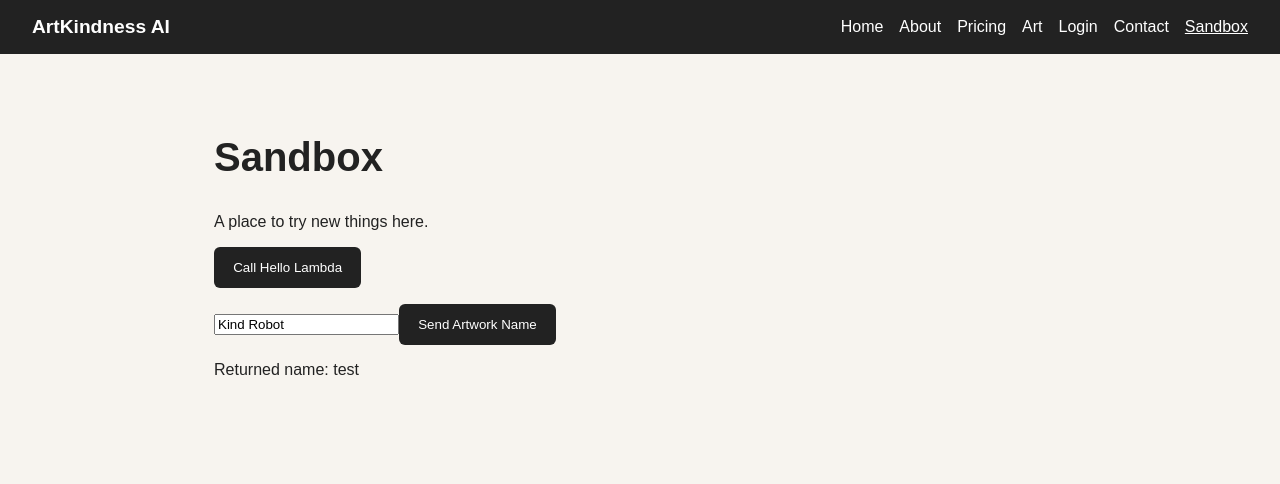
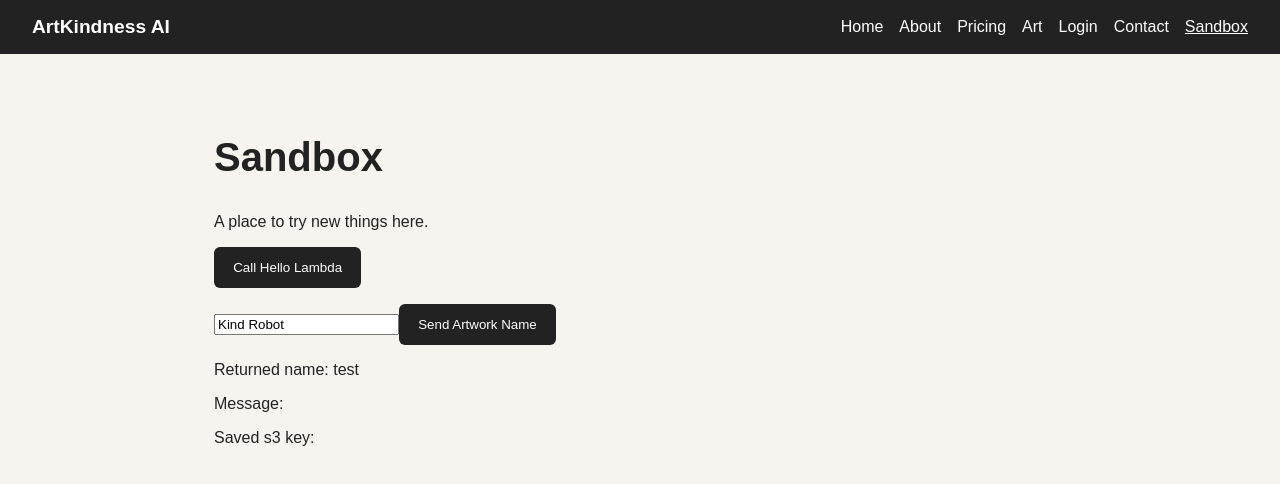
Before and after one commit to davideliason/artkindness, a React app in the folder frontend/: page /sandbox in a window 1280 px wide. Shown: the top 484 px of the page. Built offline with nearby package versions, Linux system fonts and the light colour scheme; the HTML template or start-up script is replaced by a standard one.

Commit message:
working code for triggering lambda functions for GET and POST, saving data to ak-data s3 bucket

```diff
--- a/frontend/src/pages/Sandbox.jsx
+++ b/frontend/src/pages/Sandbox.jsx
@@ -1,11 +1,13 @@
 import { useState } from "react";
+
 
 export default function Sandbox() {
   const [artworkName, setArtworkName] = useState("Kind Robot");
   const [message, setMessage] = useState("");
   const [returnedName, setReturnedName] = useState("test");
+  const [savedKey, setSavedKey] = useState("");
 
-  async function callHellolLambda() {
+  async function callHelloLambda() {
     const response = await fetch(
       "https://jn41btrinc.execute-api.us-west-2.amazonaws.com/hello"
     );
@@ -33,9 +35,12 @@ export default function Sandbox() {
 
     const data = await response.json();
 
-    console.log(data);
+  console.log("The Status:", response.status);
+  console.log("POST /artwork response:", data);
 
-    setReturnedName(data.artworkName);
+  setReturnedName(data.artworkName || "");
+  setMessage(data.message || "");
+  setSavedKey(data.key || "No key returned from Lambda");
   }
 
   return (
@@ -43,7 +48,7 @@ export default function Sandbox() {
       <h1>Sandbox</h1>
       <p>A place to try new things here.</p>
 
-      <button onClick={callHellolLambda}>Call Hello Lambda</button>
+      <button onClick={callHelloLambda}>Call Hello Lambda</button>
       <p>{message}</p>
 
       <input
@@ -53,6 +58,8 @@ export default function Sandbox() {
 
       <button onClick={sendArtworkName}>Send Artwork Name</button>
       <p>Returned name: {returnedName}</p>
+      <p>Message: {message}</p>
+      <p>Saved s3 key: {savedKey}</p>
     </section>
   );
 }
```
